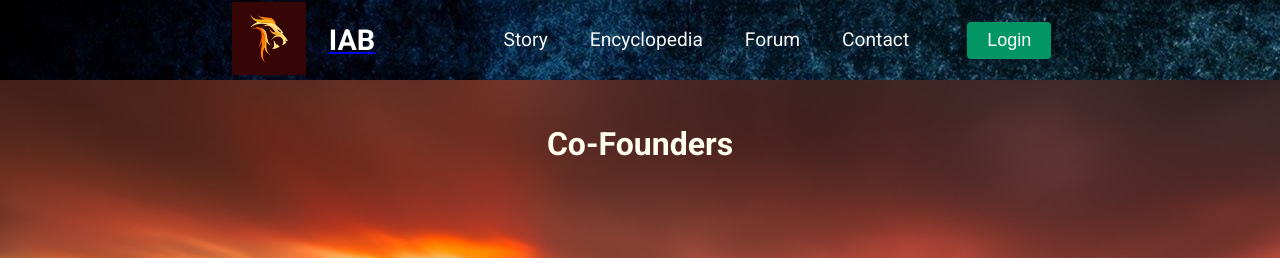
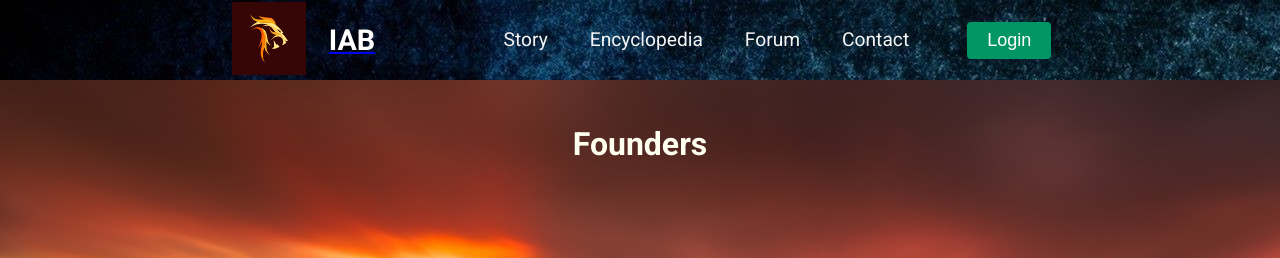
Before and after one commit to WiseFool92/Avernus, a React (Create React App) app: page /contact in a window 1280 px wide. Shown: the top 258 px of the page. Built offline with nearby package versions, Linux system fonts and the light colour scheme.

Commit message:
Contact Title Change

```diff
--- a/src/components/Contact.jsx
+++ b/src/components/Contact.jsx
@@ -48,7 +48,7 @@ function Contact() {
   return (
     <>
       <div style={background}>
-        <h1 style={contactTitle}>Co-Founders</h1>
+        <h1 style={contactTitle}>Founders</h1>
         <div className='row' style={contactStyle}>
           <div className='col-md-4'>
             <img src={LeMe} style={contactNate} alt='nate' />
```
